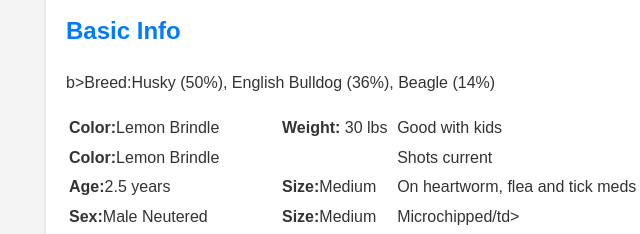
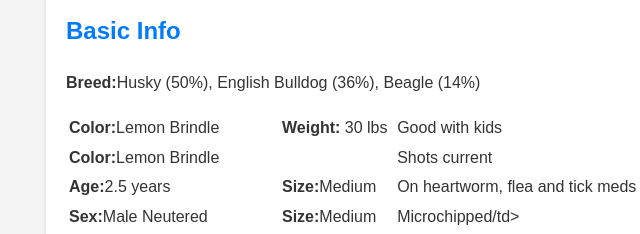
Before and after one commit to meganhub/Gibson, a plain HTML site: page index.html in a window 1280 px wide. Shown: the part 347-581 px from the top of the page, 194-834 px from the left. Drawn offline with Linux system fonts and the light colour scheme.

Commit message:
Update index.html

```diff
--- a/index.html
+++ b/index.html
@@ -17,7 +17,7 @@
     <main>
               <section id="stats">
                   <h2>Basic Info</h2>
-                  <p>b>Breed:</b>Husky (50%), English Bulldog (36%), Beagle (14%)</p>
+                  <p><b>Breed:</b>Husky (50%), English Bulldog (36%), Beagle (14%)</p>
                 <table>
 
                                         <tr>
```
